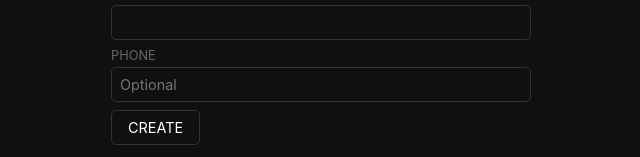
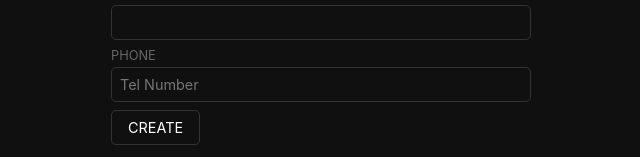
Before and after one commit to apple122/Supabase-Stock, a React (Vite) app: page / in a window 1280 px wide. Both pictures are taken after a click on the button "CREATE USER". Shown: the part 223-380 px from the top of the page, without its empty margins (99-739 px from the left). Built offline with nearby package versions, Linux system fonts and the light colour scheme; no server answers; the database is empty; the HTML template or start-up script is replaced by a standard one.

Commit message:
first commit

```diff
--- a/package.json
+++ b/package.json
@@ -1,5 +1,5 @@
 {
-  "homepage": "https://username.github.io/repository-name",
+  "homepage": "https://apple122.github.io/Supabase-Stock",
   "name": "react-app",
   "version": "0.1.0",
   "private": true,
@@ -7,7 +7,7 @@
     "dev": "vite",
     "build": "vite build",
     "predeploy": "npm run build",
-    "deploy": "gh-pages -d build"
+    "deploy": "gh-pages -d dist"
   },
   "dependencies": {
     "@supabase/supabase-js": "^2.97.0",
--- a/src/component/users/PostUser.jsx
+++ b/src/component/users/PostUser.jsx
@@ -60,10 +60,12 @@ export default function PostUser() {
         <div style={{ marginBottom: 8 }}>
           <label style={{ display: 'block', marginBottom: 4 }}>Phone</label>
           <input
+            type="number"
             value={tel}
+            maxLength={10}
             onChange={(e) => setTel(e.target.value)}
             style={{ width: '100%', padding: 8 }}
-            placeholder="Optional"
+            placeholder="Tel Number"
           />
         </div>
 
```
